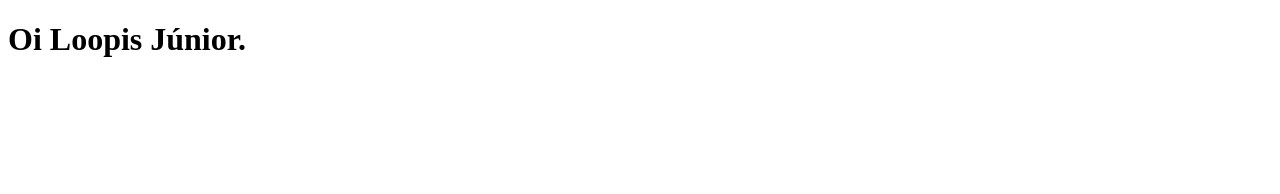
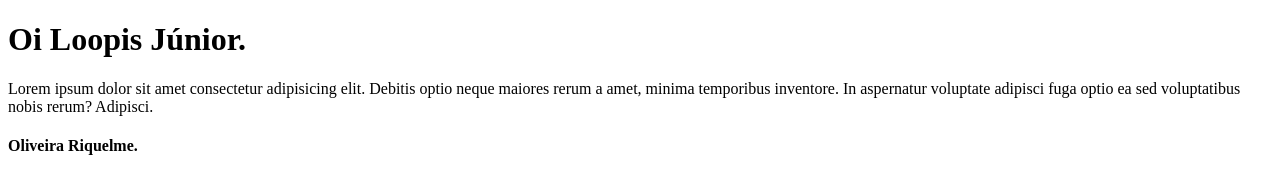
Before and after one commit to ron010-1/testeLoopis, a plain HTML site: page index.html in a window 1280 px wide. Drawn offline with Linux system fonts and the light colour scheme.

Commit message:
feat: adicionando texto assinado por Riquelme

```diff
--- a/index.html
+++ b/index.html
@@ -1,13 +1,23 @@
 <!DOCTYPE html>
 <html lang="en">
+
 <head>
     <meta charset="UTF-8">
     <meta name="viewport" content="width=device-width, initial-scale=1.0">
     <title>Document</title>
 </head>
+
 <body>
 
     <h1>Oi Loopis Júnior.</h1>
 
+    <div>
+        <p>Lorem ipsum dolor sit amet consectetur adipisicing elit. Debitis optio neque maiores rerum a amet,
+            minima temporibus inventore. In aspernatur voluptate adipisci fuga optio ea sed voluptatibus nobis rerum?
+            Adipisci.</p>
+        <h4>Oliveira Riquelme.</h4>
+    </div>
+
 </body>
+
 </html>
```
